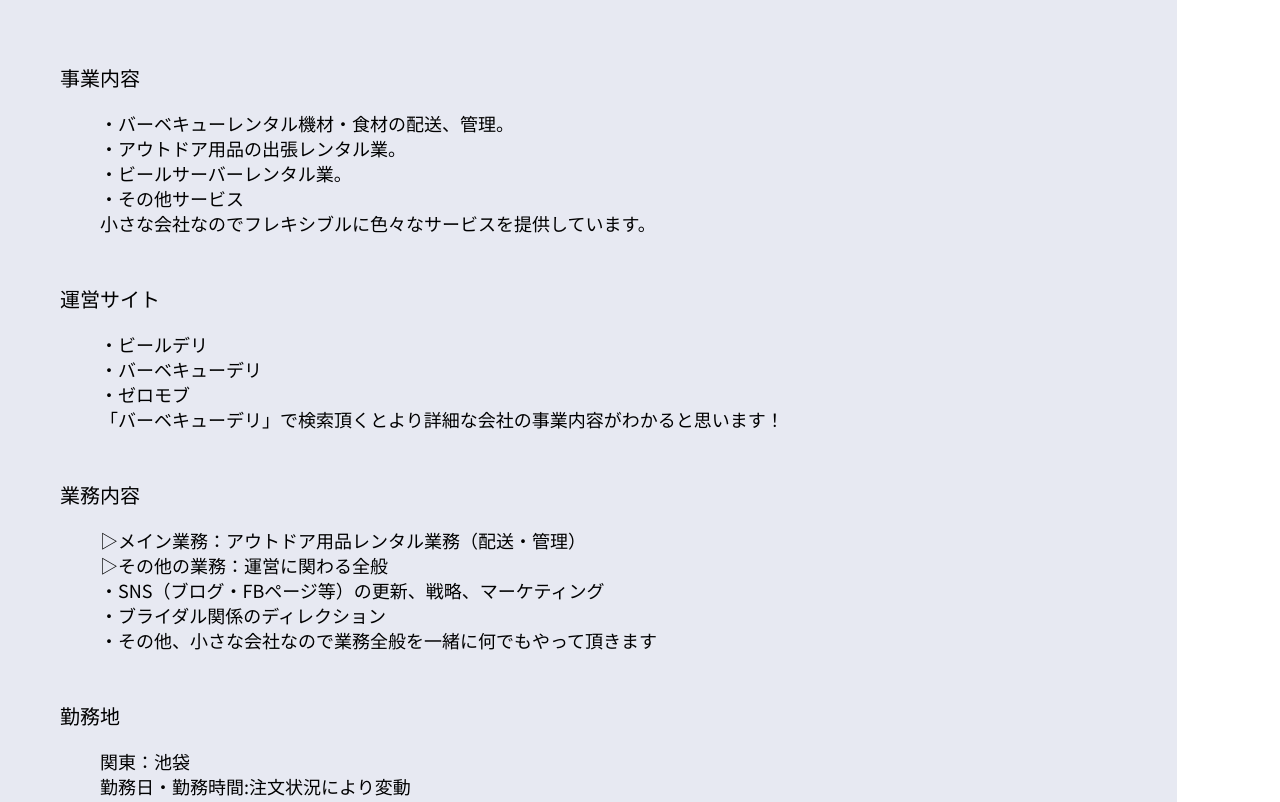
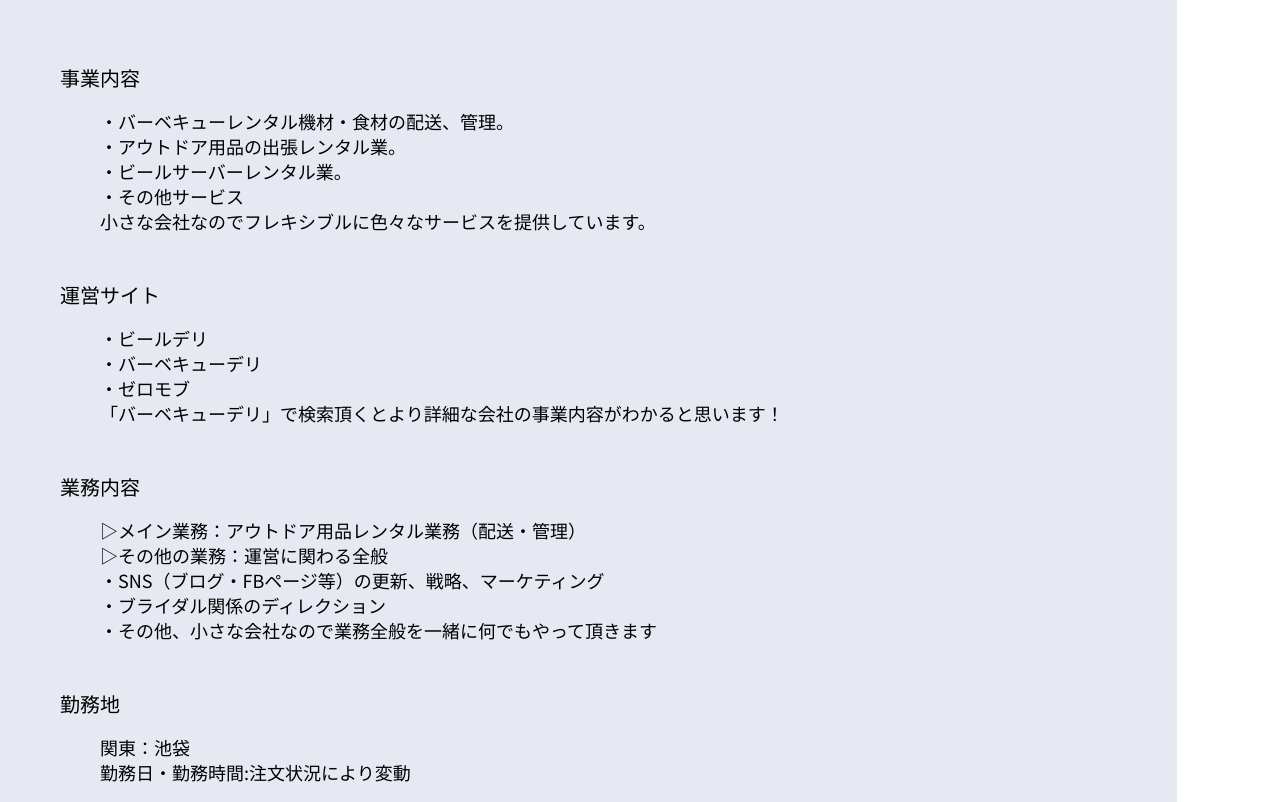
Before and after one commit to KanamiNarutaki/deeblue_sp, a plain HTML site: page recruit.html in a window 1280 px wide. Shown: the part 994-1796 px from the top of the page. Drawn offline with Linux system fonts and the light colour scheme.

Commit message:
Add files via upload

```diff
--- a/css/custom.css
+++ b/css/custom.css
@@ -135,10 +135,11 @@ display: inline-block;
 vertical-align: top;
 font-size: 20px;
 margin: 0;}
+.recruit_list li {
+    font-size: 18px;}
 .recruit_list ul {
 display: inline-block;
-line-height: 25px;
-font-size: 18px;}
+line-height: 25px;}
 .recruit_list div{padding-top: 30px;}
 .recruit .background {
     background-color:#E7E9F2 ;
```
